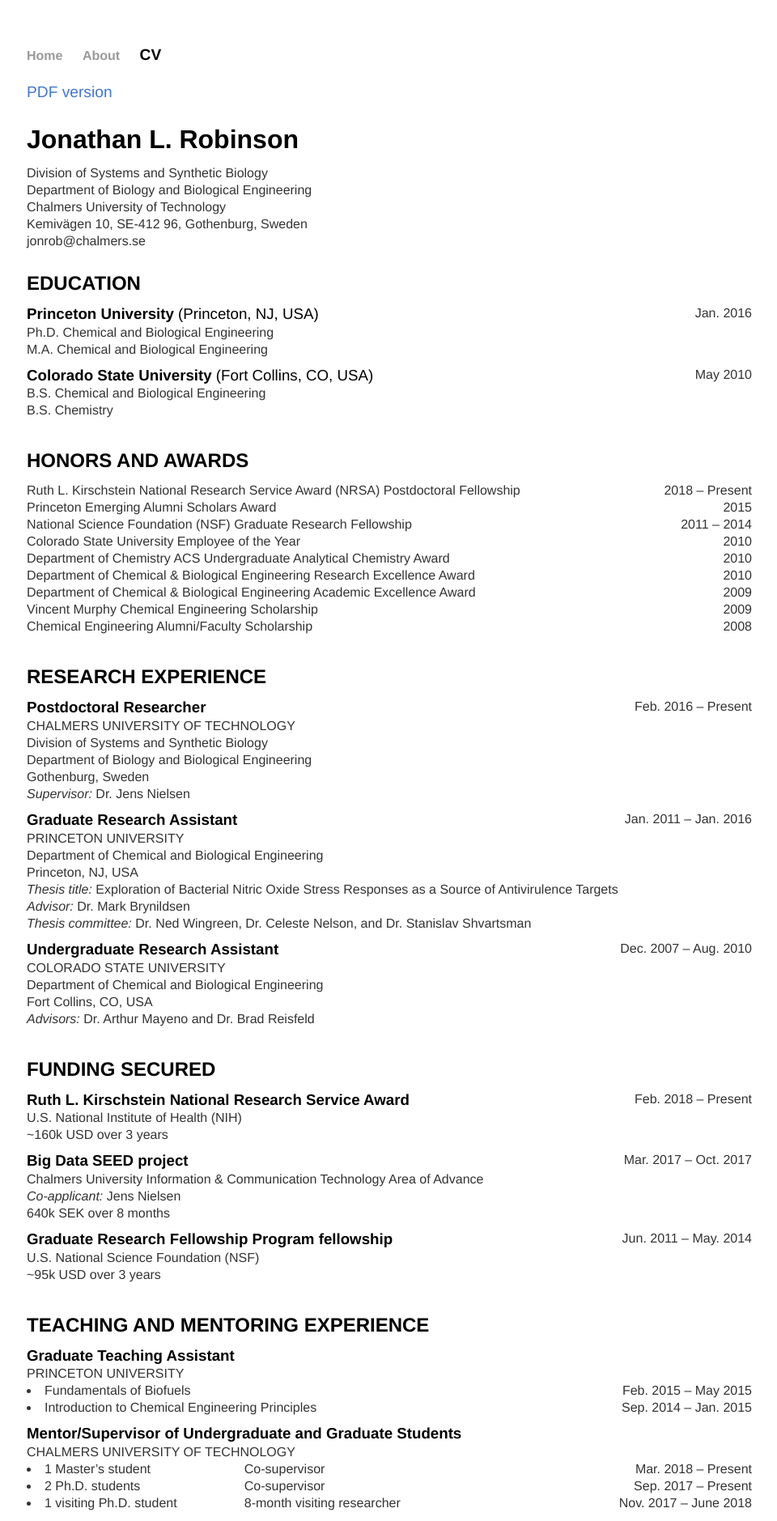
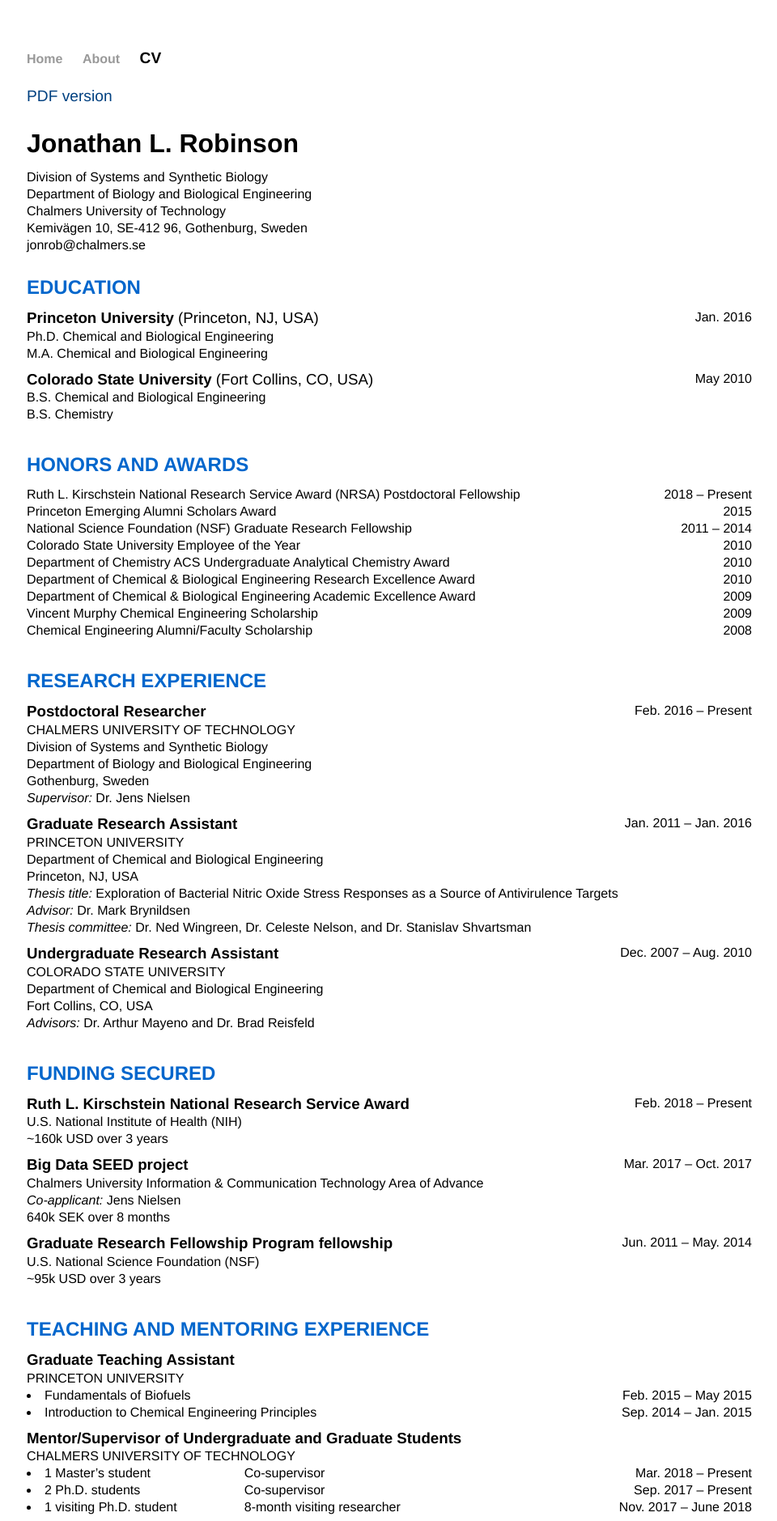
Before and after one commit to JonathanRob/JonathanRob.github.io, a Jekyll site: the page built from cv/index.html, in a window 1280 px wide. Shown: the top 1879 px of the page at 81% size, without its empty margins (159-1119 px from the left). Built offline with Jekyll 4.4.1, drawn with Linux system fonts in a browser that asks for light colours.

Commit message:
feat: main.css minor style changes

```diff
--- a/css/main.css
+++ b/css/main.css
@@ -24,7 +24,7 @@
     color: black;
 }
 a.pdf {
-    color: #4377cc;
+    color: #004080;
     font-size: 1.2em;
     font-family: 'Helvetica', 'Arial', 'Sans-Serif';
     line-height: 40px;
@@ -46,9 +46,8 @@
     padding-top: 5px;
 }
 p, li {
-    /*font-size: 1em;*/
     line-height: 1em;
-    color: #333;
+    color: #000000;
     margin: 0;
     padding-top: 5px;
 }
@@ -67,7 +66,14 @@
 br.small {
     margin-top: 5px;
 }
-
+.cv h2 {
+    color: #0066cc;
+}
+.cv a {
+    margin: 0;
+    text-decoration: none;
+    color: #000000;
+}
 .cv-date-line {
     display: grid;
     grid-template-columns: 80% 20%;
@@ -80,7 +86,7 @@
     display: grid;
     grid-template-columns: 4% 96%;
 }
-.reference p {
+.reference p, a {
     padding-top: 12px;
     line-height: 1.2em;
 }
```
